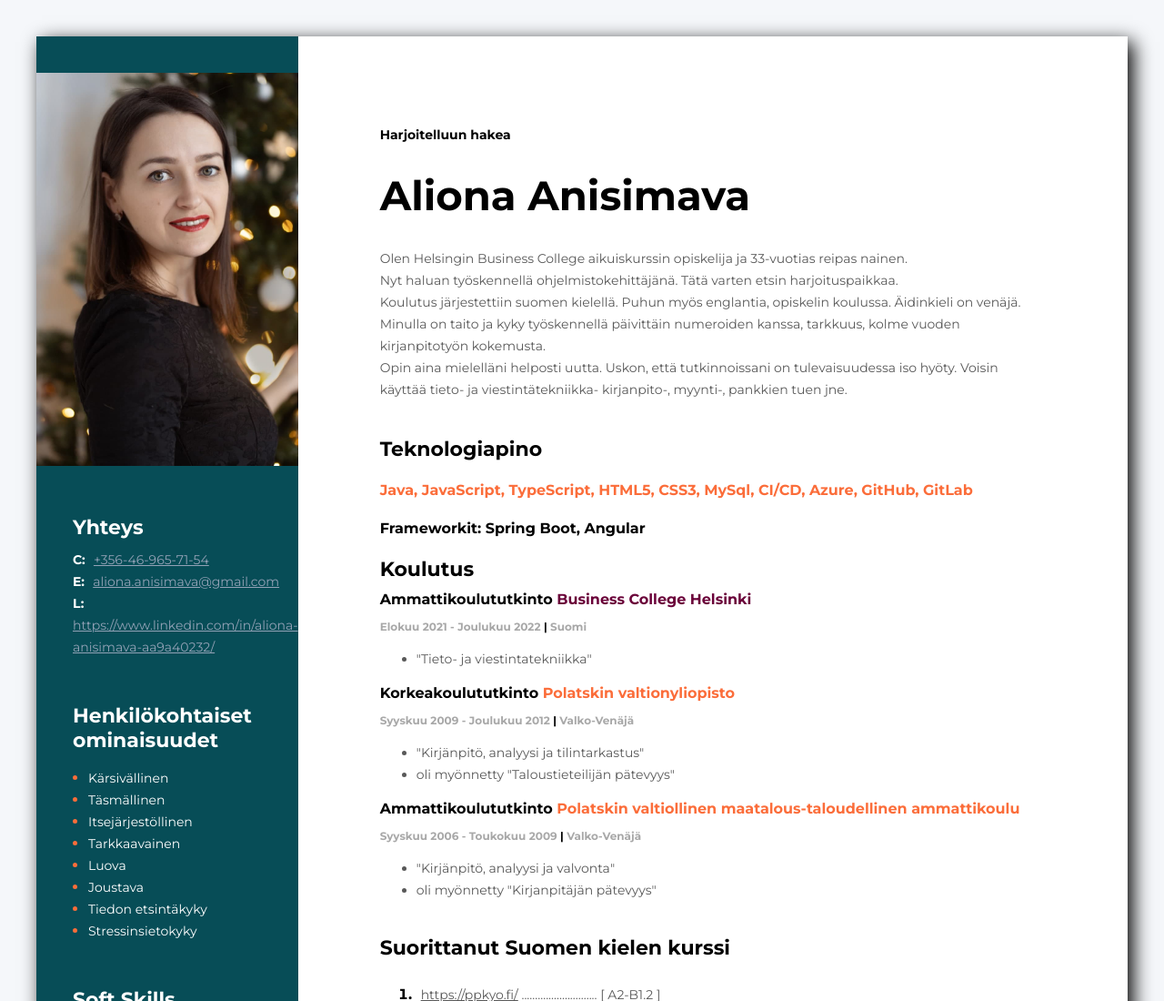
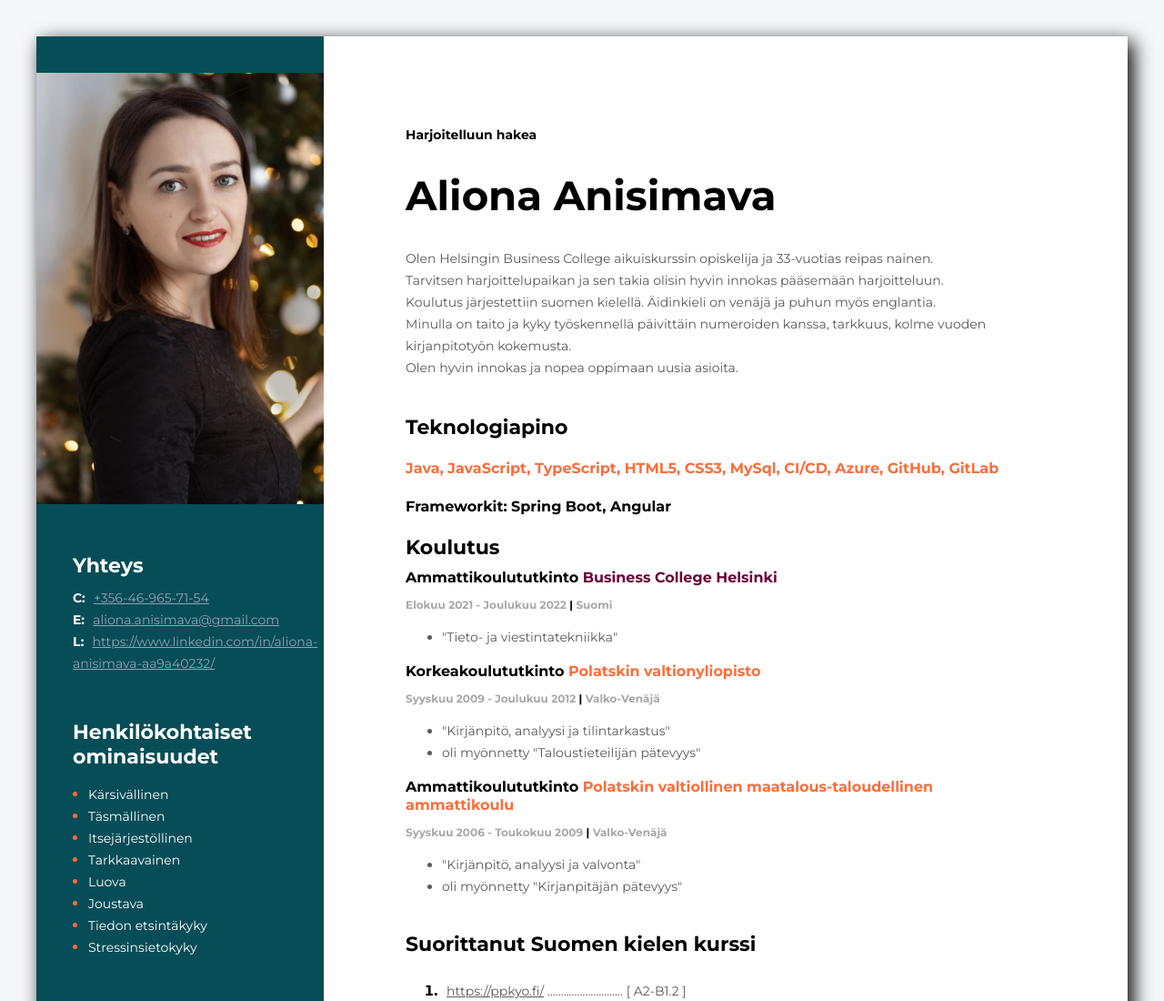
Before and after one commit to Aliona4/CV-Aliona-Anisimava, a plain HTML site: page index.html in a window 1280 px wide. Shown: the top 1100 px of the page at 91% size. Drawn offline with Linux system fonts and the light colour scheme.

Commit message:
add fix in index

```diff
--- a/index.html
+++ b/index.html
@@ -24,10 +24,9 @@
 
                 <h1 class="about-me-name"> Aliona Anisimava</h1>
 
-                <p class="about-me-description"> Olen Helsingin Business College aikuiskurssin opiskelija ja 33-vuotias reipas nainen. <br> Nyt haluan työskennellä ohjelmistokehittäjänä. Tätä varten etsin harjoituspaikkaa. <br> Koulutus järjestettiin suomen kielellä. Puhun myös englantia,
-                    opiskelin koulussa. Äidinkieli on venäjä.
-                    <br> Minulla on taito ja kyky työskennellä päivittäin numeroiden kanssa, tarkkuus, kolme vuoden kirjanpitotyön kokemusta. <br> Opin aina mielelläni helposti uutta. Uskon, että tutkinnoissani on tulevaisuudessa iso hyöty. Voisin käyttää
-                    tieto- ja viestintätekniikka- kirjanpito-, myynti-, pankkien tuen jne.
+                <p class="about-me-description"> Olen Helsingin Business College aikuiskurssin opiskelija ja 33-vuotias reipas nainen. <br>Tarvitsen harjoittelupaikan ja sen takia olisin hyvin innokas pääsemään harjoitteluun. <br> Koulutus järjestettiin suomen kielellä. Äidinkieli on
+                    venäjä ja puhun myös englantia.
+                    <br> Minulla on taito ja kyky työskennellä päivittäin numeroiden kanssa, tarkkuus, kolme vuoden kirjanpitotyön kokemusta. <br> Olen hyvin innokas ja nopea oppimaan uusia asioita.
                 </p>
 
             </div>
@@ -67,7 +66,7 @@
                 </div>
                 <!-- Company 2  -->
                 <div>
-                    <h4 class="my-work-experience-position"> Ammattikoulututkinto <span class="my-work-experience-company">Polatskin valtiollinen maatalous-taloudellinen ammattikoulu</span></h4>
+                    <h4 class="my-work-experience-position"> Ammattikoulututkinto <span class="my-work-experience-company">Polatskin valtiollinen maatalous-taloudellinen <br> ammattikoulu</span></h4>
                     <p class="my-work-experience-period"> Syyskuu 2006 - Toukokuu 2009 <span class="my-work-experience-divider"> | </span>Valko-Venäjä</p>
                     <ul class="my-work-experience-duties">
                         <li class="my-work-experience-duty"> "Kirjänpitö, analyysi ja valvonta" </li>
```
